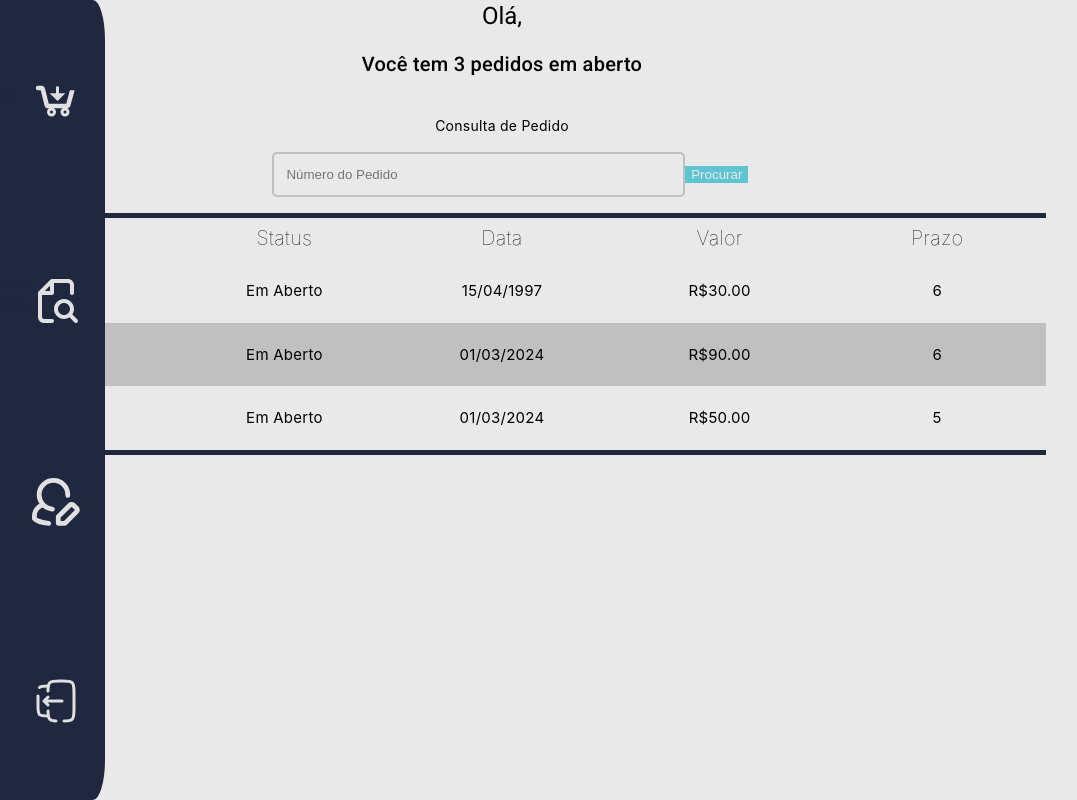
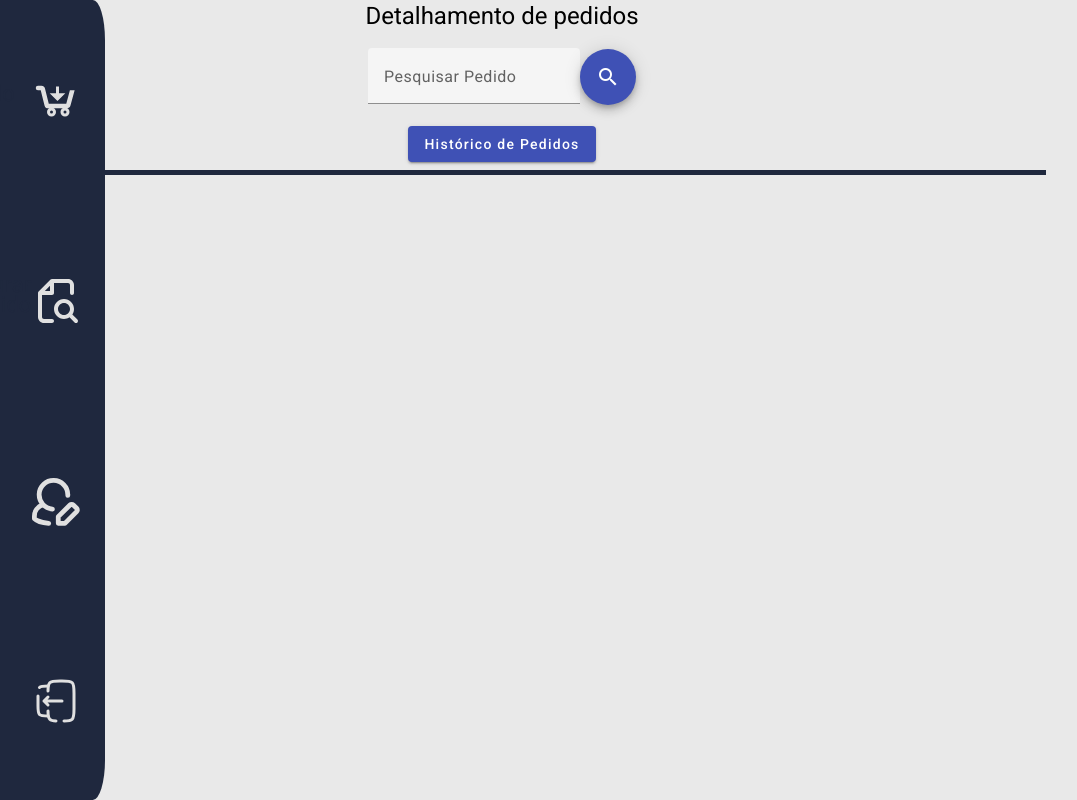
Before and after one commit to JanainaNogueira/Lavanderia-on-line, an Angular app: page /consulta-pedido in a window 1280 px wide. Shown: the whole page, without its empty margins (138-1215 px from the left). Built offline with nearby package versions, Linux system fonts and the light colour scheme.

Commit message:
Fix: remoção de informações repetitivas e link para listagem de pedidos

```diff
--- a/src/app/consulta-pedido/consulta-pedido.component.html
+++ b/src/app/consulta-pedido/consulta-pedido.component.html
@@ -1,38 +1,54 @@
 <app-menu-lateral></app-menu-lateral>
 <div class="layout">
-  <div class="content">
+ <div class="content">
     <div class="header">
-      <h1 class="hello">Olá,</h1>
-      <h2 class="amountOpen">Você tem {{ pedidos.length }} pedidos em aberto</h2>
-      <br />
-      <label for="consulta">Consulta de Pedido</label><br />
-      <input type="number" id="idPedido" name="idPedido" class="campoForm" placeholder="Número do Pedido" #pedidoInput />
-      <button type="submit" class="botao" (click)="procurar(pedidoInput.valueAsNumber)">Procurar</button><br />
-    </div>
+      <h1 class="hello">Detalhamento de pedidos</h1>
+     <form class="example-form">
+        <mat-form-field class="example-full-width">
+          <mat-label>Pesquisar Pedido</mat-label>
+          <input matInput placeholder="Ex.1234" type="number" name="idPedido" id="idPedido" #pedidoInput/>
+        </mat-form-field>
+        <button
+          mat-fab
+          color="primary"
+          class="Pesquisar"
+          (click)="procurar(pedidoInput.valueAsNumber)"
+        >
+          <mat-icon>search</mat-icon>
+        </button>
+      <br>
+    <a mat-raised-button color="primary" class="historico" href="/listar-pedido">Histórico de Pedidos</a>
 
-    <div *ngIf="pedidos && pedidos.length > 0; else notFound">
+      </form>
+   </div>
+
+    <div *ngIf="mostrarDetalhesPedido">
       <table>
         <tr>
-          <th>Pedido</th>
+          <th>Nº do Pedido</th>
           <th>Status</th>
           <th>Data</th>
           <th>Valor</th>
           <th>Prazo</th>
         </tr>
         <tbody>
-          <tr *ngFor="let pedido of pedidos">
-            <td>{{ pedido.id }}</td>
-            <td>{{ pedido.status }}</td>
-            <td>{{ pedido.data }}</td>
-            <td>{{ pedido.valor | currency:'BRL':'symbol':'1.2-2' }}</td>
-            <td>{{ pedido.prazo }}</td>
+          <tr *ngIf="pedidoSelecionado">
+            <td>{{ pedidoSelecionado.id }}</td>
+            <td>{{ pedidoSelecionado.status }}</td>
+            <td>{{ pedidoSelecionado.data }}</td>
+            <td>{{ pedidoSelecionado.valor | currency:'BRL':'symbol':'1.2-2' }}</td>
+            <td>{{ pedidoSelecionado.prazo }}</td>
           </tr>
         </tbody>
       </table>
+
+      <div *ngIf="!pedidoSelecionado">
+        <p>Pedido não localizado</p>
+      </div>
     </div>
 
-    <div *ngIf="mostrarDetalhesPedido">
-      <h2>Detalhes do Pedido - {{ pedidoSelecionado?.id }}</h2>
+    <div *ngIf="mostrarDetalhesPedido && pedidoSelecionado">
+      <h2>Detalhes do Pedido</h2>
 
       <table>
         <tr>
@@ -43,7 +59,7 @@
           <th>Subtotal</th>
         </tr>
         <tbody>
-          <tr *ngFor="let item of pedidoSelecionado?.roupas">
+          <tr *ngFor="let item of pedidoSelecionado.roupas">
             <td>{{ item.tipo }}</td>
             <td>{{ item.tecido.join(', ') }}</td>
             <td>R$ 10,00</td>
@@ -53,12 +69,5 @@
         </tbody>
       </table>
     </div>
-
-    <ng-template #notFound>
-      <div *ngIf="!mostrarDetalhesPedido">
-        <p>Pedido não localizado</p>
-      </div>
-    </ng-template>
-
   </div>
 </div>
--- a/src/app/consulta-pedido/consulta-pedido.component.ts
+++ b/src/app/consulta-pedido/consulta-pedido.component.ts
@@ -3,21 +3,27 @@ import { MenuLateralComponent } from '../menu-lateral/menu-lateral.component';
 import { PedidoService } from '../services/pedido.service';
 import { Pedido } from '../Pedido';
 import { CommonModule } from '@angular/common';
+import { MatCommonModule } from '@angular/material/core';
+import { MatButtonModule } from '@angular/material/button';
+import {MatInputModule} from '@angular/material/input';
+import { MatIconModule } from '@angular/material/icon';
+import { FormsModule } from '@angular/forms';
 
 @Component({
   selector: 'app-consulta-pedido',
   standalone: true,
-  imports: [MenuLateralComponent, CommonModule],
+  imports: [CommonModule,MatCommonModule,MatButtonModule,MatInputModule,MatIconModule,FormsModule, MenuLateralComponent],
   templateUrl: './consulta-pedido.component.html',
   styleUrl: './consulta-pedido.component.css'
 })
 export class ConsultaPedidoComponent implements OnInit {
   pedidos: Pedido[] = [];
   pedidoSelecionado: Pedido | null = null;
-  notFound: boolean = false;
   mostrarDetalhesPedido: boolean = false;
 
-  constructor(private pedidoService: PedidoService) { }
+  constructor(private pedidoService: PedidoService) {
+    this.pedidos = this.pedidoService.pedidos;
+  }
 
   ngOnInit(): void {
     this.pedidos = this.pedidoService.pedidos;
@@ -26,6 +32,7 @@ export class ConsultaPedidoComponent implements OnInit {
   procurar(idPedido: number): void {
     this.pedidoSelecionado = this.pedidos.find(pedido => pedido.id === idPedido) || null;
     this.mostrarDetalhesPedido = this.pedidoSelecionado !== null;
-    this.notFound = this.pedidoSelecionado === null;
-  }
+    }
+
+
 }
```
